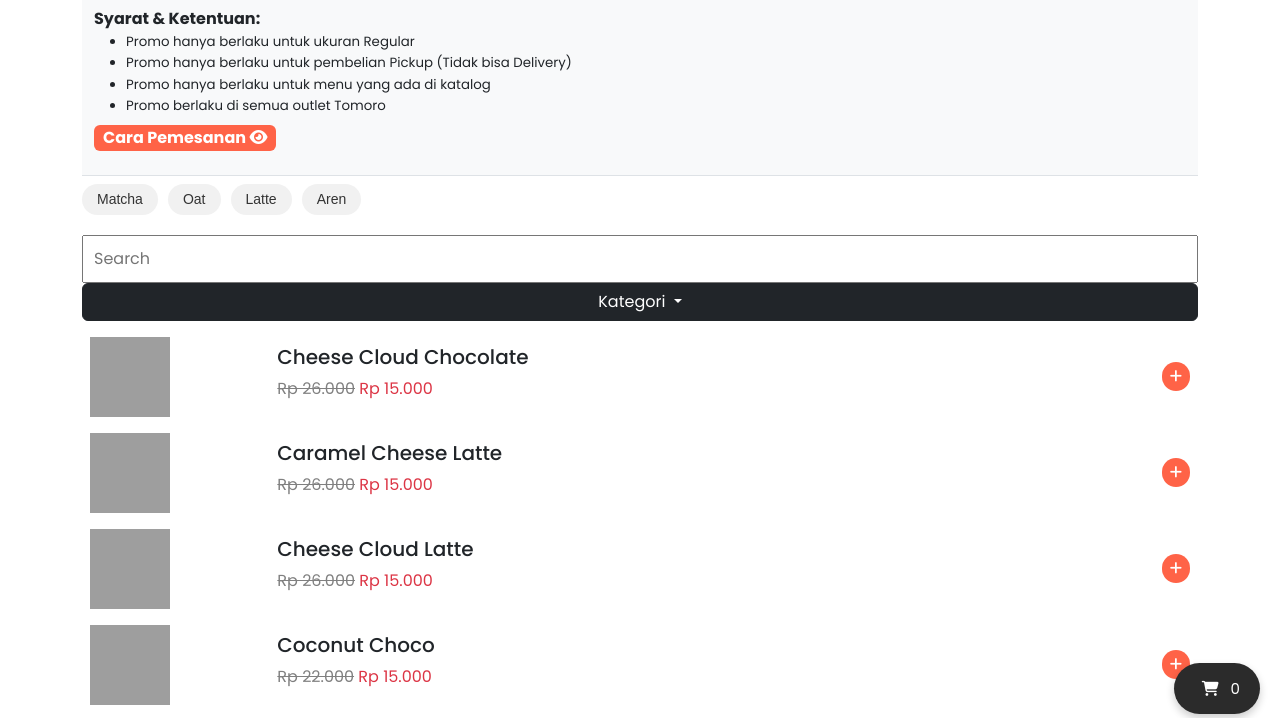
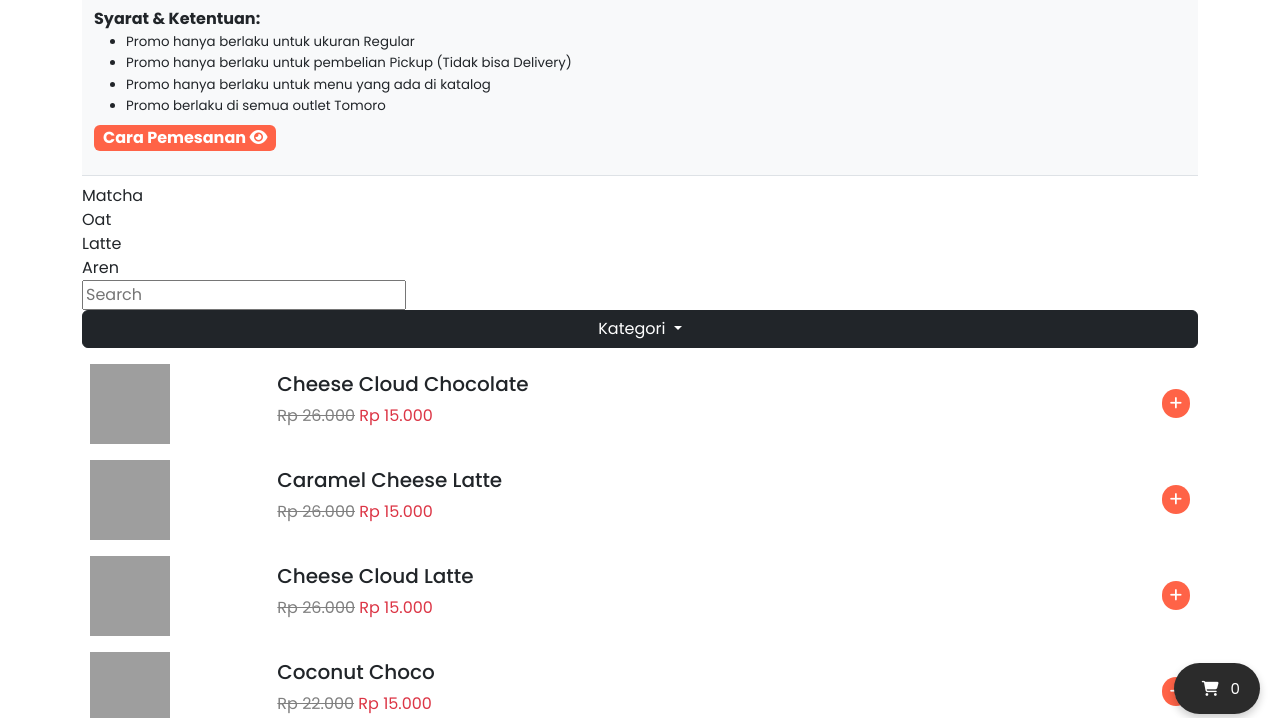
Before and after one commit to lukman754/tomoro, a plain HTML site: page index.html in a window 1280 px wide. Shown: the part 66-784 px from the top of the page. Drawn offline with nearby package versions, Linux system fonts and the light colour scheme; grey boxes are pictures that could not be loaded.

Commit message:
Update style.css

```diff
--- a/style.css
+++ b/style.css
@@ -82,29 +82,6 @@ h2 {
     margin-right: 10px;
 }
 
-.tags {
-            display: flex;
-            flex-wrap: wrap;
-            gap: 10px;
-            margin-bottom: 20px;
-        }
-        .tag {
-            padding: 5px 15px;
-            background-color: #f1f1f1;
-            border-radius: 20px;
-            font-family: Arial, sans-serif;
-            font-size: 14px;
-            color: #333;
-            cursor: pointer;
-        }
-        .tag:hover {
-            background-color: #e0e0e0;
-        }
-        .search-bar {
-            width: 100%;
-            padding: 10px;
-            font-size: 16px;
-        }
 
 
 @media (max-width: 576px) {
```
